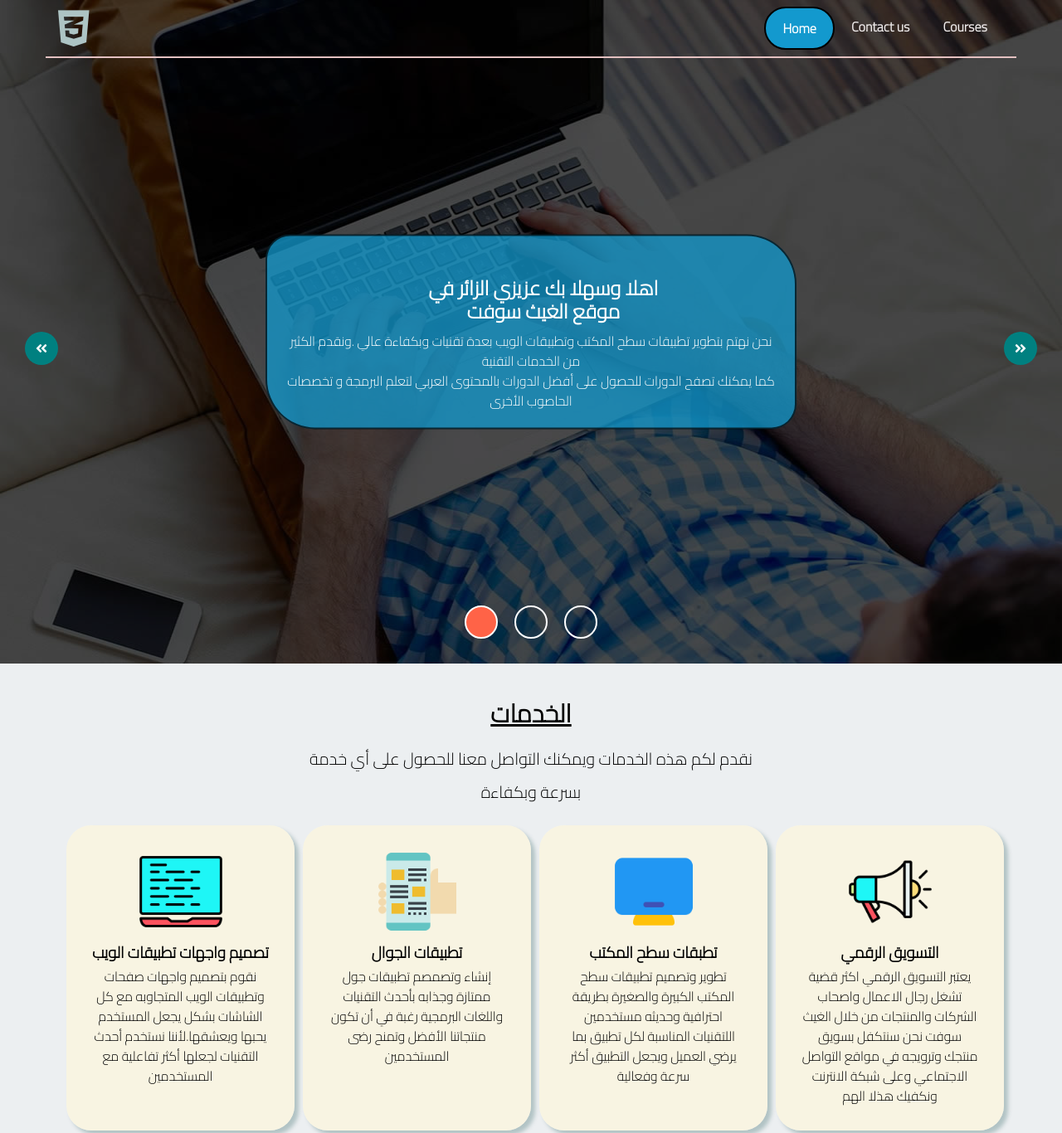
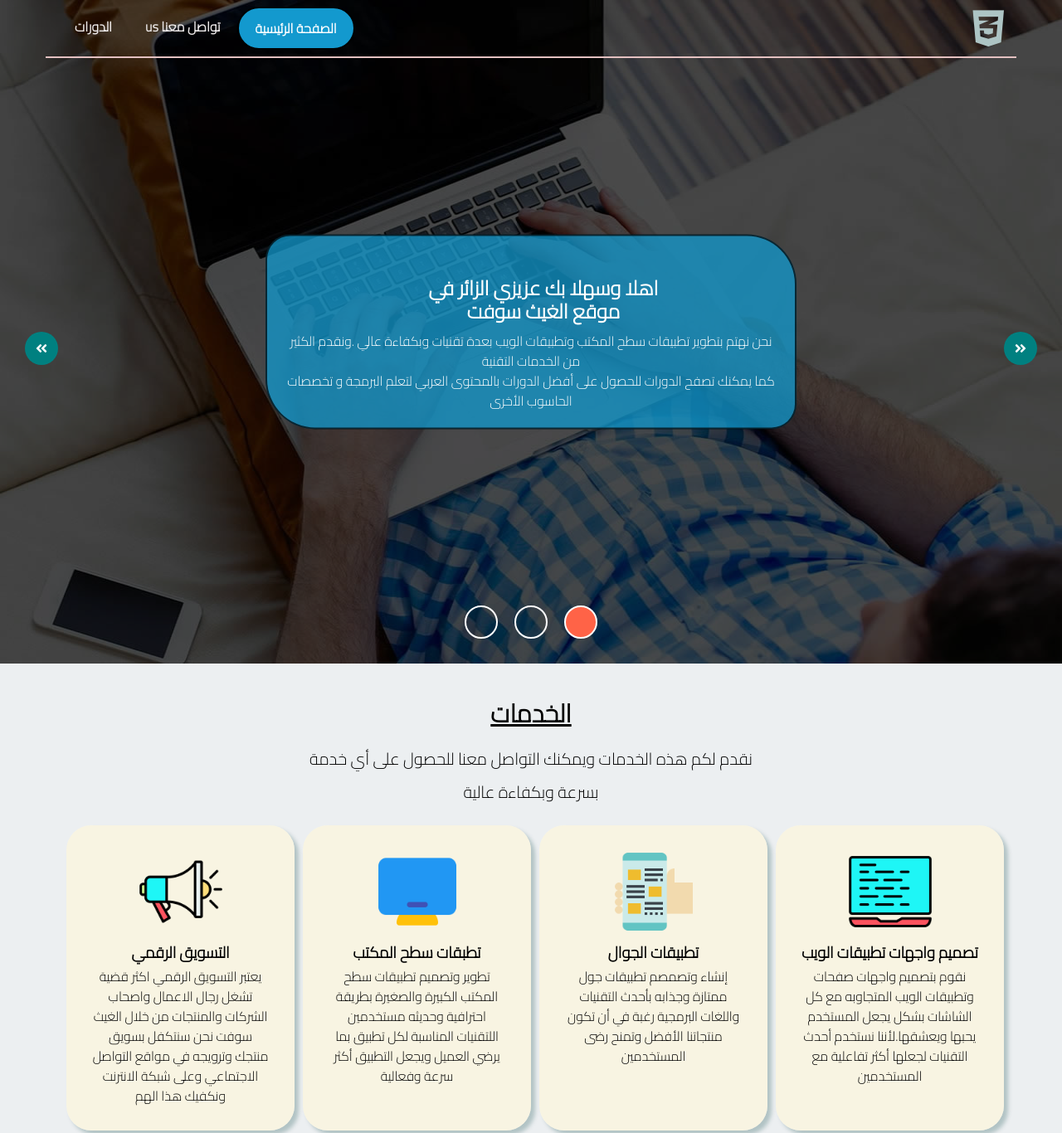
Before and after one commit to nasersss/Mywebsit, a plain HTML site: page index.html in a window 1280 px wide. Shown: the top 1366 px of the page at 83% size. Drawn offline with nearby package versions, Linux system fonts and the light colour scheme.

Commit message:
Update index.html

```diff
--- a/index.html
+++ b/index.html
@@ -28,7 +28,7 @@
           });
       </script>
 </head>
-<body>
+<body dir="rtl">
     <header>
         <div class="container">
             <a href="index.html">
@@ -38,9 +38,9 @@
                     <i class="fas fa-bars toogle"></i>
                     </label>
                 <ul>
-                    <li><a class="active" href="index.html">Home</a></li>
-                    <li><a href="contact.html">Contact us</a></li>
-                    <li><a href="Courses.html">Courses</a></li>
+                    <li><a class="active" href="index.html">الصفحة الرئيسية</a></li>
+                    <li><a href="contact.html">تواصل معنا us</a></li>
+                    <li><a href="Courses.html">الدورات</a></li>
                 </ul>
             </nav>
         </div>
@@ -60,7 +60,7 @@
                     <p>
                         نحن نهتم بتطوير تطبيقات سطح المكتب وتطبيقات الويب بعدة تقنيات وبكفاءة عالي .ونقدم الكثير من الخدمات التقنية
                         <br>
-                        كما يمكنك تصفح الدورات للحصول على أفضل الدورات بالمحتوى العربي لتعلم البرمجة و تخصصات الحاصوب الأخرى
+                        كما يمكنك تصفح الدورات للحصول على أفضل الدورات بالمحتوى العربي لتعلم البرمجة و تخصصات الحاسوب الأخرى
                     </p>
                 </div>
             </div>
@@ -82,7 +82,7 @@
             <div class="text">
                 <h2>الخدمات</h2>
                 <p>
-                   نقدم لكم هذه الخدمات ويمكنك التواصل معنا للحصول على أي خدمة بسرعة وبكفاءة
+                   نقدم لكم هذه الخدمات ويمكنك التواصل معنا للحصول على أي خدمة بسرعة وبكفاءة عالية
                 <p>
             </div>
             <div class="inner_services">
@@ -109,7 +109,7 @@
                     <img src="images/markiting.png" alt="">
                     <h3>التسويق الرقمي </h3>
                     <p>
-                       يعتبر التسويق الرقمي اكثر قضية تشغل رجال الاعمال واصحاب الشركات والمنتجات من خلال الغيث سوفت نحن سنتكفل بسويق منتجك وترويجه في مواقع التواصل الاجتماعي وعلى شبكة الانترنت ونكفيك هذلا الهم
+                       يعتبر التسويق الرقمي اكثر قضية تشغل رجال الاعمال واصحاب الشركات والمنتجات من خلال الغيث سوفت نحن سنتكفل بسويق منتجك وترويجه في مواقع التواصل الاجتماعي وعلى شبكة الانترنت ونكفيك هذا الهم
                     </p>
                 </div>
               </div><!--End inner-services-->
```
